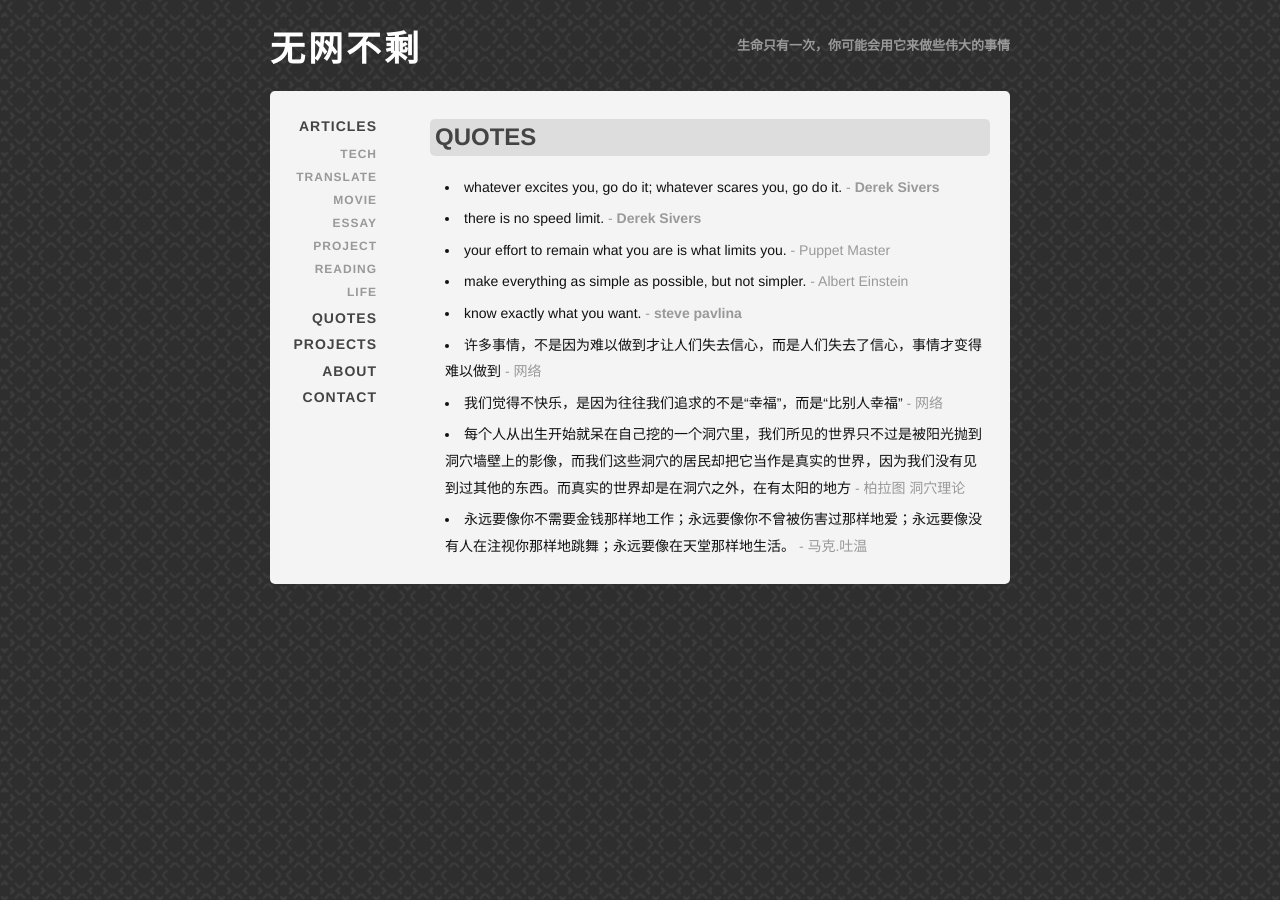
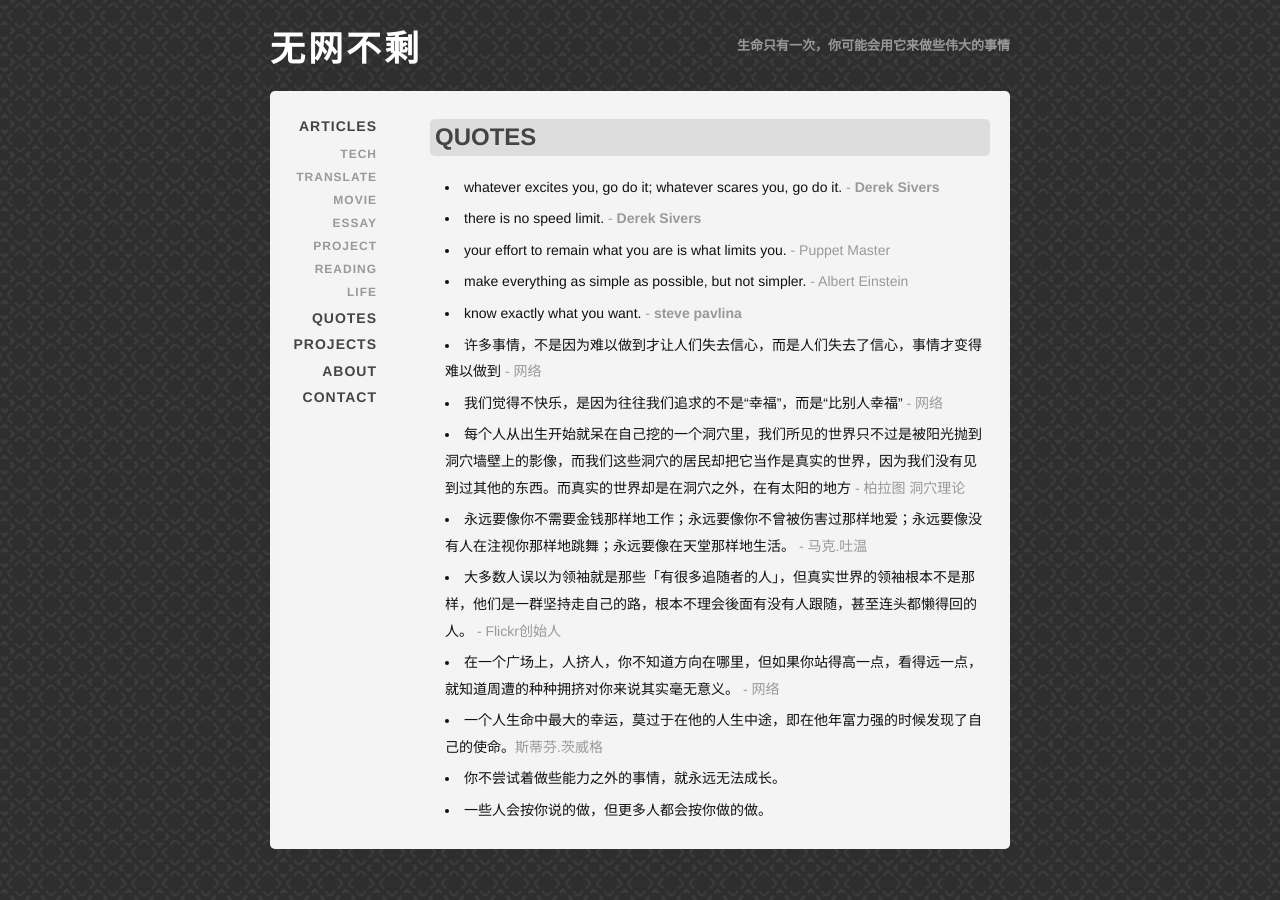
Before and after one commit to limboy/lzyy.github.com, a Jekyll site: the page built from quotes.html, in a window 1280 px wide. Built offline with Jekyll 4.4.1, drawn with Linux system fonts in a browser that asks for light colours; Markdown is read by kramdown in place of the engine named in the settings.

Commit message:
add some quotes

```diff
--- a/quotes.html
+++ b/quotes.html
@@ -14,4 +14,9 @@ layout: profile
 <li>我们觉得不快乐，是因为往往我们追求的不是“幸福”，而是“比别人幸福”<span style="color:#999"> - 网络</span></li>
 <li>每个人从出生开始就呆在自己挖的一个洞穴里，我们所见的世界只不过是被阳光抛到洞穴墙壁上的影像，而我们这些洞穴的居民却把它当作是真实的世界，因为我们没有见到过其他的东西。而真实的世界却是在洞穴之外，在有太阳的地方<span style="color:#999"> - 柏拉图 洞穴理论</span></li>
 <li>永远要像你不需要金钱那样地工作；永远要像你不曾被伤害过那样地爱；永远要像没有人在注视你那样地跳舞；永远要像在天堂那样地生活。<span style="color:#999"> - 马克.吐温</span></li>
+<li>大多数人误以为领袖就是那些「有很多追随者的人」，但真实世界的领袖根本不是那样，他们是一群坚持走自己的路，根本不理会後面有没有人跟随，甚至连头都懒得回的人。<span style="color:#999"> - Flickr创始人</span> </li>
+<li>在一个广场上，人挤人，你不知道方向在哪里，但如果你站得高一点，看得远一点，就知道周遭的种种拥挤对你来说其实毫无意义。<span style="color:#999"> - 网络</span></li>
+<li>一个人生命中最大的幸运，莫过于在他的人生中途，即在他年富力强的时候发现了自己的使命。<span style="color:#999">斯蒂芬.茨威格</span></li>
+<li>你不尝试着做些能力之外的事情，就永远无法成长。</li>
+<li>一些人会按你说的做，但更多人都会按你做的做。</li>
 </ul>
```
